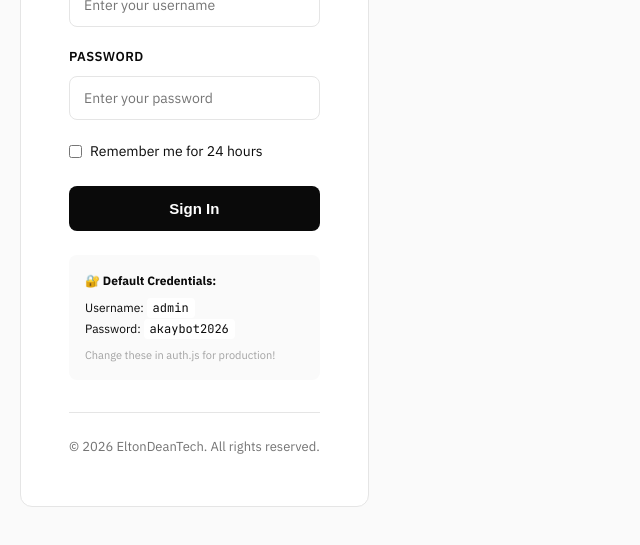
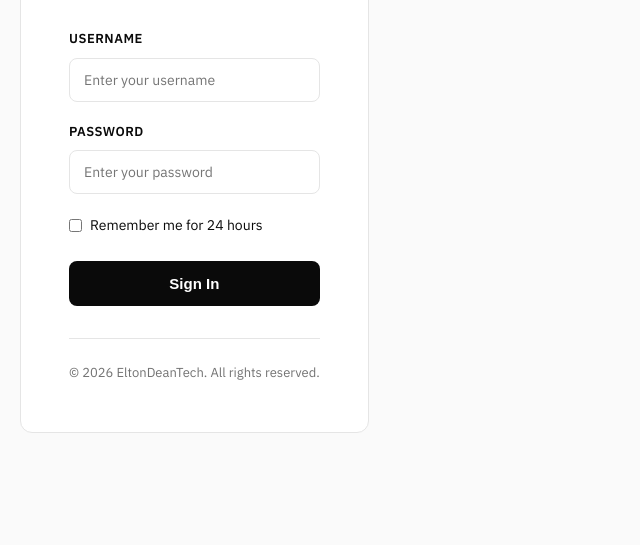
Before and after one commit to mightyelton-dean/AKAY-BOT, a plain HTML site: page login.html in a window 1280 px wide. Shown: the part 245-790 px from the top of the page, without its empty margins (0-640 px from the left). Drawn offline with Linux system fonts and the light colour scheme.

Commit message:
Remove credentials display from login page

```diff
--- a/login.html
+++ b/login.html
@@ -213,15 +213,6 @@
                 </button>
             </form>
 
-            <div class="default-credentials">
-                <strong>🔐 Default Credentials:</strong>
-                <p>Username: <code>admin</code></p>
-                <p>Password: <code>akaybot2026</code></p>
-                <p style="margin-top: 8px; font-size: 11px; color: var(--color-text-tertiary);">
-                    Change these in auth.js for production!
-                </p>
-            </div>
-
             <div class="login-footer">
                 © 2026 EltonDeanTech. All rights reserved.
             </div>
```
